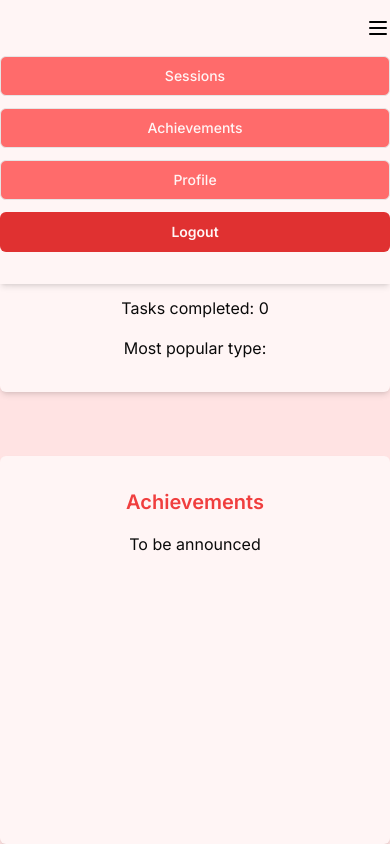
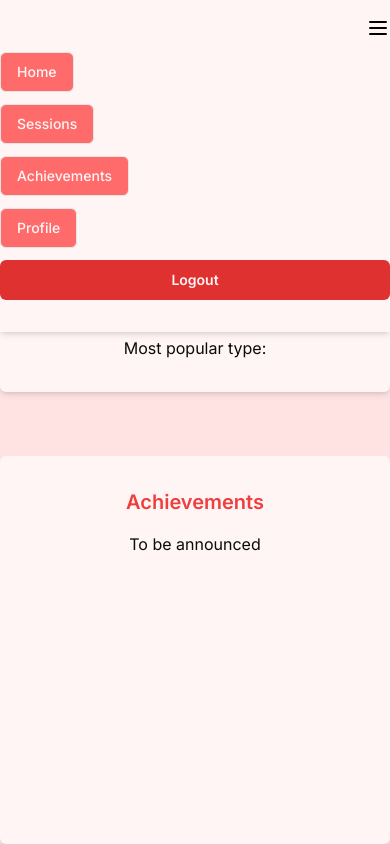
Before and after one commit to boel78/PomodoroWebb, a Next.js app in the folder PomodoroFrontend/pomodoro/: page /dashboard in a window 390 px wide. Built offline with nearby package versions, Linux system fonts and the light colour scheme.

Commit message:
responsiv navbar och länkar

```diff
--- a/PomodoroFrontend/pomodoro/app/pomodoro-session/page.tsx
+++ b/PomodoroFrontend/pomodoro/app/pomodoro-session/page.tsx
@@ -6,6 +6,7 @@ import { useState, useEffect, useRef} from "react";
 import { useUser } from "@/context/UserContext";
 import ConfirmCancel from "@/components/ConfirmCancel";
 import { toast } from "react-toastify";
+import LoginNav from "@/components/LoginNav";
 
 export default function Pomodoro() {
   const totalTimeRef = useRef(0);
@@ -211,8 +212,9 @@ export default function Pomodoro() {
 
 
   return (
-    <div className="bg-tomato-50 flex flex-col-reverse justify-end md:grid md:grid-cols-4 md:h-screen overflow-y-auto h-dvh">
-      <div className="col-span-1 flex flex-col md:items-center shadow-lg bg-tomato-100 z-10 px-3 overflow-scroll mt-auto md:mt-0">
+    <div className="bg-tomato-50 flex flex-col-reverse justify-end md:grid md:grid-cols-4 md:h-dvh overflow-y-auto md:overflow-hidden h-dvh">
+      <LoginNav/>
+      <div className="col-span-1 flex flex-col md:items-center shadow-lg bg-tomato-100 px-3 overflow-scroll mt-auto md:pt-12 h-dvh">
       <h3 className="font-semibold text-3xl text-tomato-700 text-center py-6" onClick={handleSetSessionVisible}>Previous sessions</h3>
         <div className={`flex flex-col gap-4 transition-all duration-300 overflow-scroll ${
             isSessionsVisible ? "max-h-screen" : "max-h-0"
--- a/PomodoroFrontend/pomodoro/components/LoginNav.tsx
+++ b/PomodoroFrontend/pomodoro/components/LoginNav.tsx
@@ -2,25 +2,80 @@ import { useState } from "react";
 import { Button } from "./ui/button";
 import LoginNavMobile from "./LoginNavMobile";
 import { Menu } from "lucide-react";
+import Link from "next/link";
+import { useRouter } from "next/navigation";
+import { useUser } from "@/context/UserContext";
 
+export default function LoginNav() {
+  const router = useRouter();
 
-export default function LoginNav(){
+  const { logout } = useUser();
 
-    const [showMobileMenu, setShowMobileMenu] = useState(false)
+  const [showMobileMenu, setShowMobileMenu] = useState(false);
 
-    const toggleMenu = () => setShowMobileMenu(!showMobileMenu);
+  const toggleMenu = () => setShowMobileMenu(!showMobileMenu);
 
-    return(
-        <nav className="w-full bg-tomato-50 h-14 fixed shadow-md flex flex-col md:flex-row md:items-center justify-center md:justify-end md:pr-2">
+  const handleLogout = () => {
+    logout();
+    router.push("/");
+  };
 
-            <Menu className="w-6 h-6 text-black cursor-pointer md:hidden self-end" onClick={toggleMenu}/>
-             <div className="hidden md:flex items-center justify-end gap-3">
-                <Button variant={'outline'} className="bg-tomato-500 text-tomato-50">Sessions</Button>
-                <Button variant={'outline'} className="bg-tomato-500 text-tomato-50">Achievements</Button>
-                <Button variant={'outline'} className="bg-tomato-500 text-tomato-50">Profile</Button>
-                <Button className="bg-tomato-800 text-tomato-50 font-semibold">Logout</Button>
-            </div>
-            <div className={`transition-transform duration-300 ease-in-out ${showMobileMenu ? "-translate-y-72" : "translate-y-4"}`}><LoginNavMobile /></div>
-        </nav>
-    )
+  return (
+    <nav className="w-full bg-tomato-50 h-14 fixed shadow-md flex flex-col md:flex-row justify-between md:items-center">
+      <Link href="/dashboard">
+        <Button
+          variant={"outline"}
+          className="bg-tomato-500 text-tomato-50 hidden md:block ml-2"
+        >
+          Home
+        </Button>
+      </Link>
+      <div className="h-full flex flex-col md:flex-row md:items-center justify-center md:justify-end md:pr-2">
+        <Menu
+          className="w-6 h-6 text-black cursor-pointer md:hidden self-end"
+          onClick={toggleMenu}
+        />
+
+        <div className="hidden md:flex items-center justify-end gap-3">
+          <Link href="/pomodoro-session">
+            <Button
+              variant={"outline"}
+              className="bg-tomato-500 text-tomato-50"
+            >
+              Sessions
+            </Button>
+          </Link>
+          <Link href="/achievements">
+            <Button
+              variant={"outline"}
+              className="bg-tomato-500 text-tomato-50"
+            >
+              Achievements
+            </Button>
+          </Link>
+          <Link href="/profile">
+            <Button
+              variant={"outline"}
+              className="bg-tomato-500 text-tomato-50"
+            >
+              Profile
+            </Button>
+          </Link>
+          <Button
+            className="bg-tomato-800 text-tomato-50 font-semibold"
+            onClick={handleLogout}
+          >
+            Logout
+          </Button>
+        </div>
+        <div
+          className={`transition-transform duration-300 ease-in-out absolute left-0 w-full ${
+            showMobileMenu ? "-translate-y-80" : "translate-y-6"
+          }`}
+        >
+          <LoginNavMobile />
+        </div>
+      </div>
+    </nav>
+  );
 }
--- a/PomodoroFrontend/pomodoro/components/LoginNavMobile.tsx
+++ b/PomodoroFrontend/pomodoro/components/LoginNavMobile.tsx
@@ -1,14 +1,47 @@
+import { useUser } from "@/context/UserContext";
 import { Button } from "./ui/button";
+import Link from "next/link";
+import { useRouter } from "next/navigation";
 
+export default function LoginNavMobile() {
+  const router = useRouter();
 
-export default function LoginNavMobile(){
+  const { logout } = useUser();
 
-    return(
-        <div className="flex flex-col justify-start gap-3 w-full bg-tomato-50 absolute z-0 pb-8 shadow-md">
-            <Button variant={'outline'} className="bg-tomato-500 text-tomato-50">Sessions</Button>
-            <Button variant={'outline'} className="bg-tomato-500 text-tomato-50">Achievements</Button>
-            <Button variant={'outline'} className="bg-tomato-500 text-tomato-50">Profile</Button>
-            <Button className="bg-tomato-800 text-tomato-50 font-semibold">Logout</Button>
-        </div>
-    )
+  const handleLogout = () => {
+    logout();
+    router.push("/");
+  };
+
+  return (
+    <div className="flex flex-col justify-start gap-3 w-full bg-tomato-50 absolute z-0 pb-8 shadow-md md:hidden">
+      <Link href="/dashboard">
+        <Button variant={"outline"} className="bg-tomato-500 text-tomato-50">
+          Home
+        </Button>
+      </Link>
+      <Link href="/pomodoro-session">
+        {" "}
+        <Button variant={"outline"} className="bg-tomato-500 text-tomato-50">
+          Sessions
+        </Button>
+      </Link>
+      <Link href="/achievements">
+        <Button variant={"outline"} className="bg-tomato-500 text-tomato-50">
+          Achievements
+        </Button>
+      </Link>
+      <Link href="/profile">
+        <Button variant={"outline"} className="bg-tomato-500 text-tomato-50">
+          Profile
+        </Button>
+      </Link>
+      <Button
+        className="bg-tomato-800 text-tomato-50 font-semibold"
+        onClick={handleLogout}
+      >
+        Logout
+      </Button>
+    </div>
+  );
 }
```
